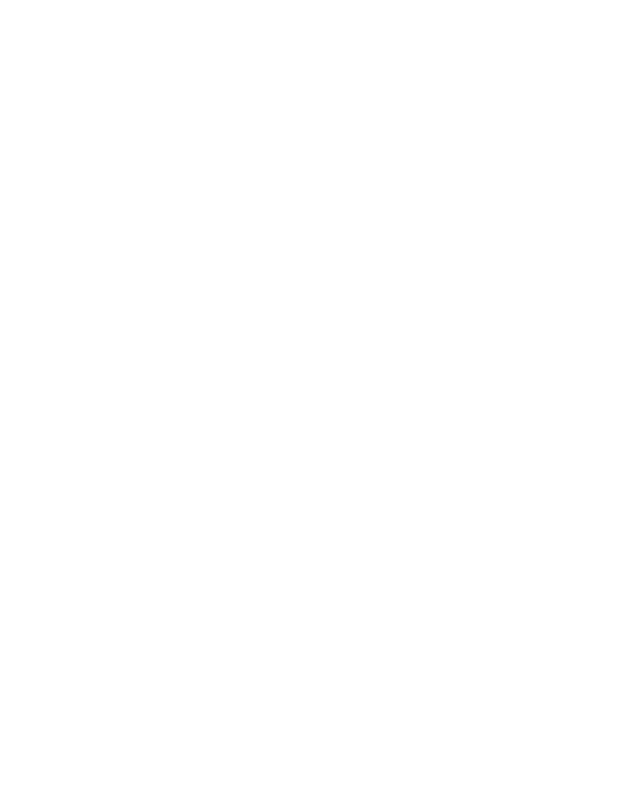
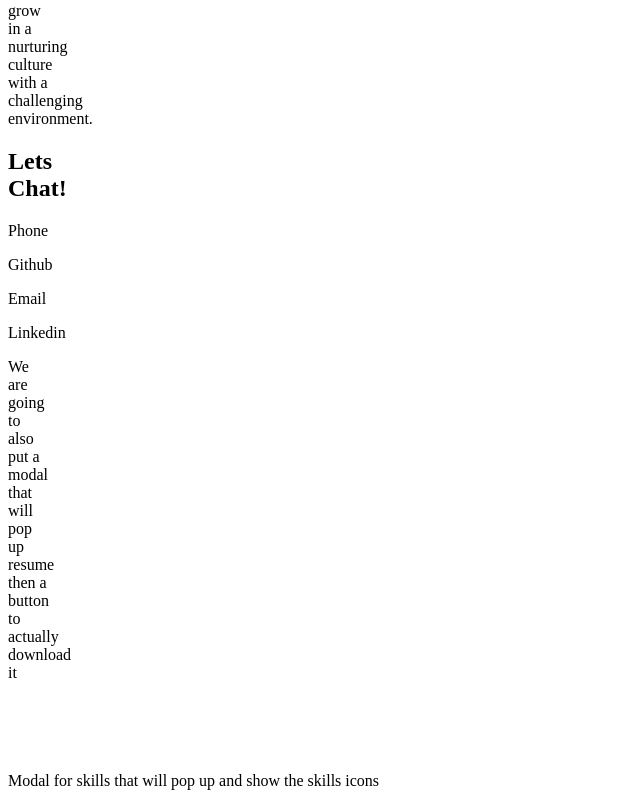
Before and after one commit to krivera1015/kevin_rivera, a React (Create React App) app: page / in a window 1280 px wide. Shown: the part 1818-2616 px from the top of the page, without its empty margins (0-640 px from the left). Before the commit the page ends 1158 px from the top, so only its background shows below. Built offline with nearby package versions, Linux system fonts and the light colour scheme.

Commit message:
Setting up my classes

```diff
--- a/src/App.css
+++ b/src/App.css
@@ -17,5 +17,10 @@
 
 .Bio-page {
   display: grid;
+  grid-template-areas:
+      "picDiv content"
+      "contactDiv resume";
+  grid-template-columns: 40px 1fr;
+  grid-template-rows: 1fr 90px;
   min-height: 100%;
 }
--- a/src/components/BioCard.js
+++ b/src/components/BioCard.js
@@ -3,7 +3,8 @@
 class BioCard extends Component {
     render () {
         return (
-            <div>
+            <div className="BioCard">
+                <div className="About Me">
                     <h2>About Me:</h2>
                     <p>A foodie, an artist, a social entrepreneur who
                         fell in love with tech to improve the lives of others.
@@ -13,13 +14,18 @@
                         Ruby and Rails. A humble leader and dedicated learner
                         looking to grow in a nurturing culture with a challenging
                         environment.</p>
+                </div>
+                <div className="Contact">
                     <h2>Lets Chat!</h2>
                     <p>Phone</p>
                     <p>Github</p>
                     <p>Email</p>
                     <p>Linkedin</p>
+                </div>
+                <div className="Modal">
                     We are going to also put a modal that will pop up resume
                     then a button to actually download it
+                </div>
             </div>
         )
     }
```
Lines whose indentation alone changed are shown as unchanged.
